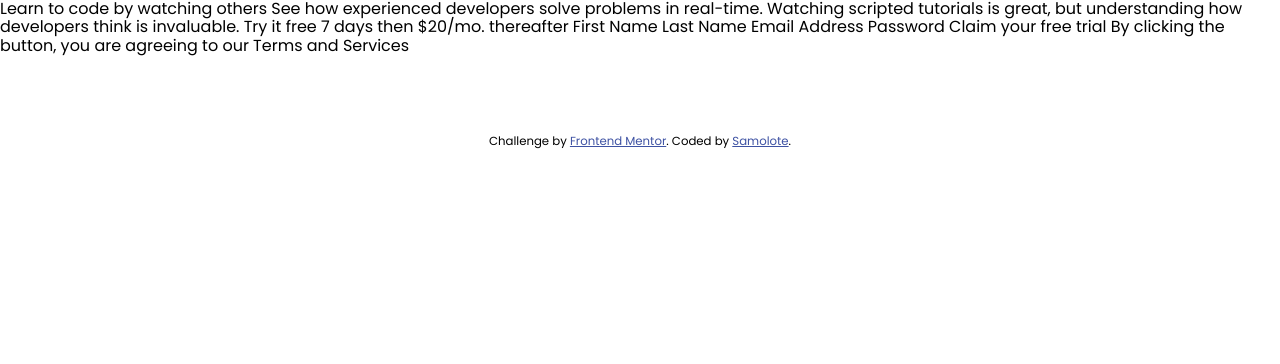
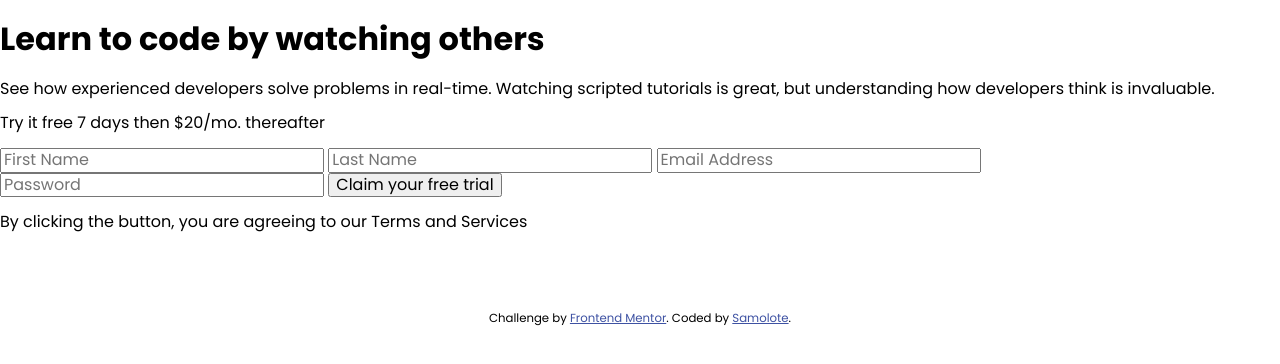
Before and after one commit to Samolote/intro-component-with-signup-form-frontendmentor, a plain HTML site: page index.html in a window 1280 px wide. Drawn offline with Linux system fonts and the light colour scheme.

Commit message:
Initial HTML markup

```diff
--- a/index.html
+++ b/index.html
@@ -10,23 +10,34 @@
   <link rel="stylesheet" href="styles.css">
 </head>
 <body>
-
-  Learn to code by watching others
-
-  See how experienced developers solve problems in real-time. Watching scripted tutorials is great,
-  but understanding how developers think is invaluable.
-
-  Try it free 7 days then $20/mo. thereafter
-
-  First Name
-  Last Name
-  Email Address
-  Password
-
-  Claim your free trial
-
-  By clicking the button, you are agreeing to our Terms and Services
-
+  <main class="main-container">
+    <div class="intro">
+      <section class="intro__text-content">
+        <h1 class="intro__heading">
+          Learn to code by watching others
+        </h1>
+        <p class="intro__text">
+          See how experienced developers solve problems in real-time.
+          Watching scripted tutorials is great, but understanding how developers think is invaluable.
+        </p>
+      </section>
+      <div class="intro__form-container">
+        <p class="intro__form-information">
+          Try it free 7 days then $20/mo. thereafter
+        </p>
+        <form class="intro__form form">
+          <input class="form__input" type="text" placeholder="First Name">
+          <input class="form__input" type="text" placeholder="Last Name">
+          <input class="form__input" type="email" placeholder="Email Address">
+          <input class="form__input" type="password" placeholder="Password">
+          <button class="form__button" type="submit">Claim your free trial</button>
+          <p class="form__terms">
+            By clicking the button, you are agreeing to our Terms and Services
+          </p>
+        </form>
+      </div>
+    </div>
+  </main>
   <footer class="footer">
     <p class="attribution">
       Challenge by <a	class="attribution__anchor"	href="https://www.frontendmentor.io?ref=challenge" target="_blank">Frontend Mentor</a>. Coded by <a class="attribution__anchor" href="https://github.com/Samolote" target="_blank">Samolote</a>.
```
